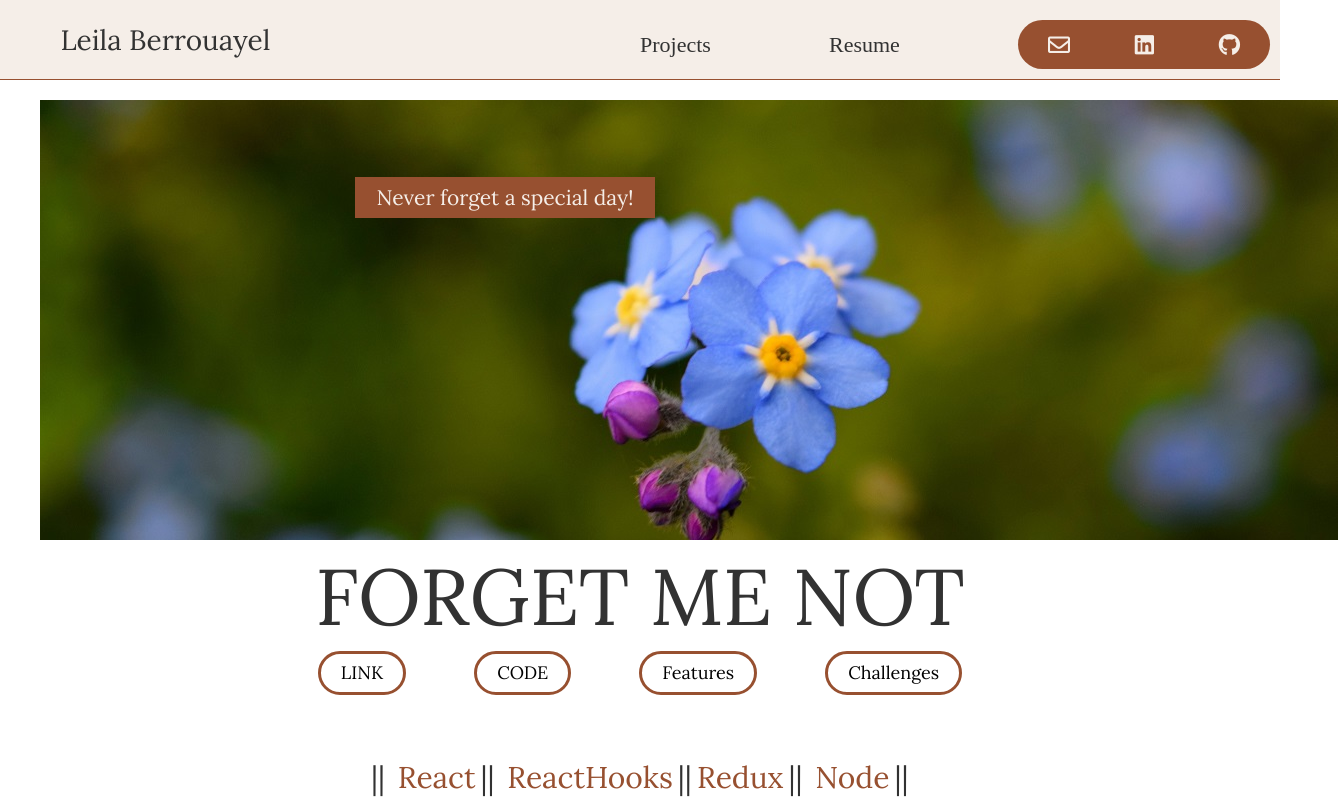
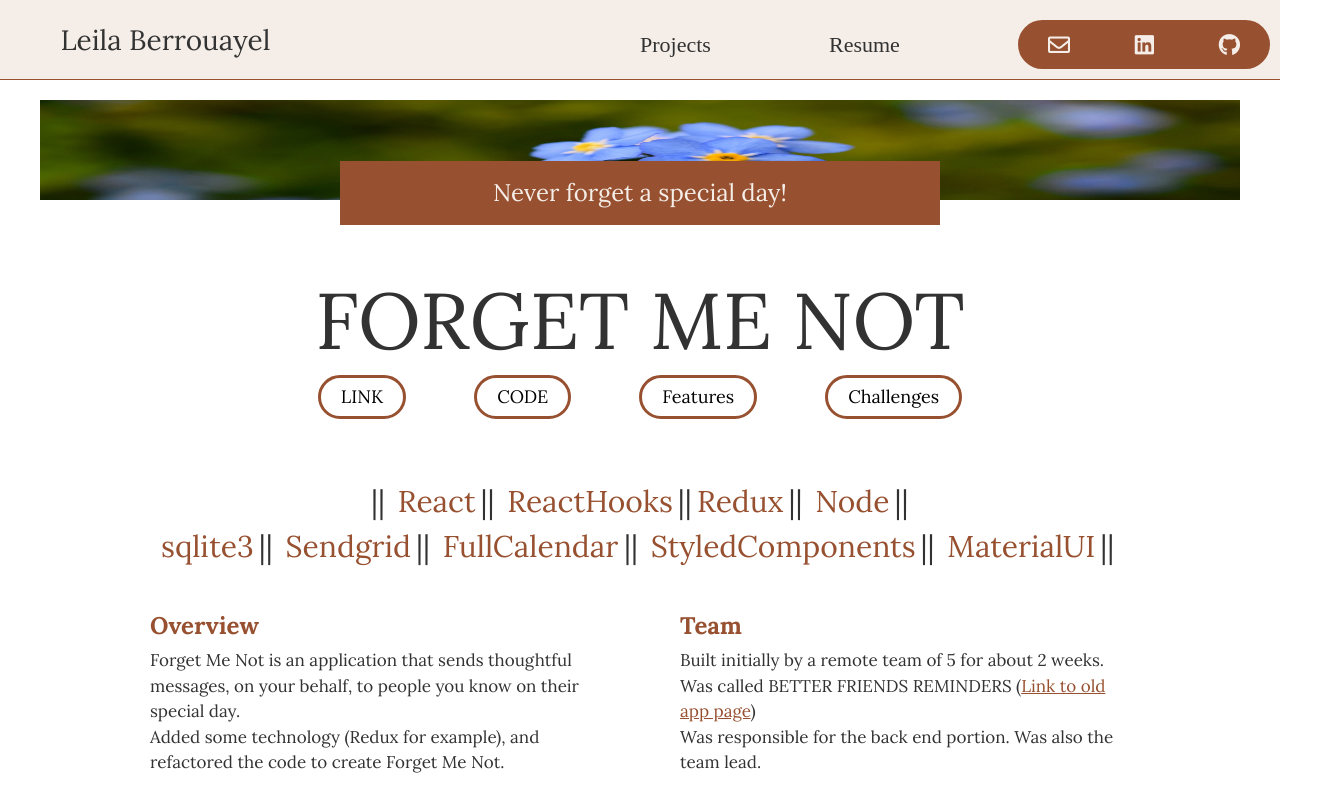
Before and after one commit to leila100/portfolio2, a React (Create React App) app in the folder website/: page /fmn in a window 1280 px wide. Shown: the top 800 px of the page, 1338 px wide, since content can reach past the window. Built offline with nearby package versions, Linux system fonts and the light colour scheme.

Commit message:
Fix some styling with project headers

```diff
--- a/website/src/SASS/home.scss
+++ b/website/src/SASS/home.scss
@@ -25,7 +25,6 @@
 
     @media (max-width: 450px) {
       width: 350px;
-    }
     }
 
     .leila {
@@ -111,66 +110,32 @@
         width: 140px;
       }
     }
+  }
 
-  .header_body {
-    display: flex;
-    flex-direction: column;
-    justify-content: center;
-    align-items: center;
+  .message {
+    background-color: #975030;
+    width: 50%;
+    font-size: 24px;
     text-align: center;
+    margin: auto;
+    padding: 20px 30px;
+    position: relative;
+    top: -41px;
+    color: $highlight;
+    z-index: 0;
 
     @media (max-width: 900px) {
-      flex-direction: column;
-    }
-
-    .name {
-      font-size: 79px;
-      color: $text;
-      margin: 15px;
-      display: flex;
-      justify-content: center;
-      align-items: center;
-
-      .leila_img {
-        width: 20%;
-        box-shadow: 0px 10px 10px $bg-dark;
-        border-radius: 3%;
-        margin-right: 10px;
-
-        @media (max-width: 800px) {
-          height: 140px;
-          width: 180px;
-          margin: 0;
-          margin-bottom: 10px;
-        }
-      }
-
-      @media (max-width: 900px) {
-        font-size: 70px;
+      width: 60%;
     }
 
     @media (max-width: 600px) {
-        font-size: 60px;
-        flex-direction: column;
+      width: 70%;
     }
 
     @media (max-width: 500px) {
-        font-size: 40px;
-      }
-    }
-
-    .qualities {
-      font-size: 40px;
-      color: $text;
-      margin: 15px;
-
-      @media (max-width: 600px) {
-        font-size: 40px;
-      }
-
-      @media (max-width: 500px) {
-        font-size: 20px;
-      }
+      width: 90%;
+      padding: 11px 12px;
+      top: -30px;
     }
   }
 }
@@ -225,3 +190,8 @@
     }
   }
 }
+
+.header_img {
+  height: 100px;
+  width: 100%;
+}
--- a/website/src/SASS/projects.scss
+++ b/website/src/SASS/projects.scss
@@ -1,3 +1,37 @@
+.header_body {
+  display: flex;
+  flex-direction: column;
+  justify-content: center;
+  align-items: center;
+  text-align: center;
+
+  @media (max-width: 900px) {
+    flex-direction: column;
+  }
+
+  .name {
+    font-size: 79px;
+    color: $text;
+    margin: 15px;
+    display: flex;
+    justify-content: center;
+    align-items: center;
+
+    @media (max-width: 900px) {
+      font-size: 70px;
+    }
+
+    @media (max-width: 600px) {
+      font-size: 60px;
+      flex-direction: column;
+    }
+
+    @media (max-width: 500px) {
+      font-size: 40px;
+    }
+  }
+}
+
 section {
   margin: 30px auto;
 }
@@ -6,8 +40,9 @@ section {
 #helloMelon,
 #fmn,
 #mud {
-  margin-bottom: 35px;
-  height: 1px;
+  // margin-bottom: 35px;
+  // height: 1px;
+  padding-top: 100px;
 }
 
 .projects {
@@ -15,6 +50,7 @@ section {
     max-width: 660px;
     margin: auto;
   }
+
   padding-bottom: 200px;
 
   .projs {
--- a/website/src/components/home/about/About.js
+++ b/website/src/components/home/about/About.js
@@ -3,17 +3,6 @@ import React from "react";
 const About = () => {
   return (
     <section className='about'>
-      <h2>
-        <div data-aos='flip-right' data-aos-easing='ease-out-cubic' data-aos-duration='1500'>
-          <span>||</span>Web Developer<span>||</span>
-        </div>
-        <div data-aos='flip-left' data-aos-easing='ease-out-cubic' data-aos-duration='1500'>
-          React, Node, JavaScript, Python, CSS
-        </div>
-        <div data-aos='flip-right' data-aos-easing='ease-out-cubic' data-aos-duration='1500'>
-          <span>||</span>Agile Enthusiast<span>||</span>
-        </div>
-      </h2>
       <div className='descriptions'>
         <div className='desc' data-aos='fade-right' data-aos-easing='ease-out-cubic' data-aos-duration='1500'>
           <h3>Web Developer</h3>
--- a/website/src/components/home/header/Header.js
+++ b/website/src/components/home/header/Header.js
@@ -1,7 +1,6 @@
 import React from "react";
 
 import leila from "../../../assets/images/Leila.png";
-import header_image from "../../../assets/images/headerImg.jpg";
 
 const Header = () => {
   return (
--- a/website/src/components/projects/ForgetMeNot.js
+++ b/website/src/components/projects/ForgetMeNot.js
@@ -19,7 +19,7 @@ const ForgetMeNot = () => {
       <header id='home'>
         <div className='header'>
           <img src={FMN_header} alt='forgetMeNot flower' className='header_img' />
-          <div className='job_title' data-aos='fade-down' data-aos-easing='ease-out-cubic' data-aos-duration='1500'>
+          <div className='message' data-aos='fade-down' data-aos-easing='ease-out-cubic' data-aos-duration='1500'>
             Never forget a special day!
           </div>
           <div
--- a/website/src/components/projects/HelloMelon.js
+++ b/website/src/components/projects/HelloMelon.js
@@ -19,7 +19,7 @@ const HelloMelon = () => {
       <header id='home'>
         <div className='header'>
           <img src={HMHeader} alt='food' className='header_img' />
-          <div className='job_title' data-aos='fade-down' data-aos-easing='ease-out-cubic' data-aos-duration='1500'>
+          <div className='message' data-aos='fade-down' data-aos-easing='ease-out-cubic' data-aos-duration='1500'>
             Take control of your health
           </div>
           <div
--- a/website/src/components/projects/LambdaMUD.js
+++ b/website/src/components/projects/LambdaMUD.js
@@ -19,7 +19,7 @@ const LambdaMUD = () => {
       <header id='home'>
         <div className='header'>
           <img src={mud_header} alt='Maze' className='header_img' />
-          <div className='job_title' data-aos='fade-down' data-aos-easing='ease-out-cubic' data-aos-duration='1500'>
+          <div className='message' data-aos='fade-down' data-aos-easing='ease-out-cubic' data-aos-duration='1500'>
             Find your way!
           </div>
           <div
```
Also changed, not shown: website/src/components/home/header/Header_old.js (deleted, +0 -39 lines), website/src/assets/images/Leila.jpg (deleted), website/src/assets/images/headerImg.jpg (deleted). Lines whose indentation alone changed are shown as unchanged.
